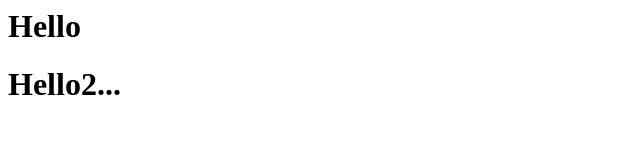
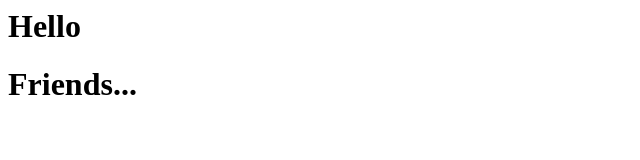
Before and after one commit to rinshad1/nginx_server, a plain HTML site: page index.html in a window 1280 px wide. Shown: the full height of the page, 0-640 px from the left. Drawn offline with Linux system fonts and the light colour scheme.

Commit message:
update 6

```diff
--- a/index.html
+++ b/index.html
@@ -1,2 +1,2 @@
 <h1>Hello<h1>
-<h1>Hello2...<h1>
+<h1>Friends...<h1>
```
